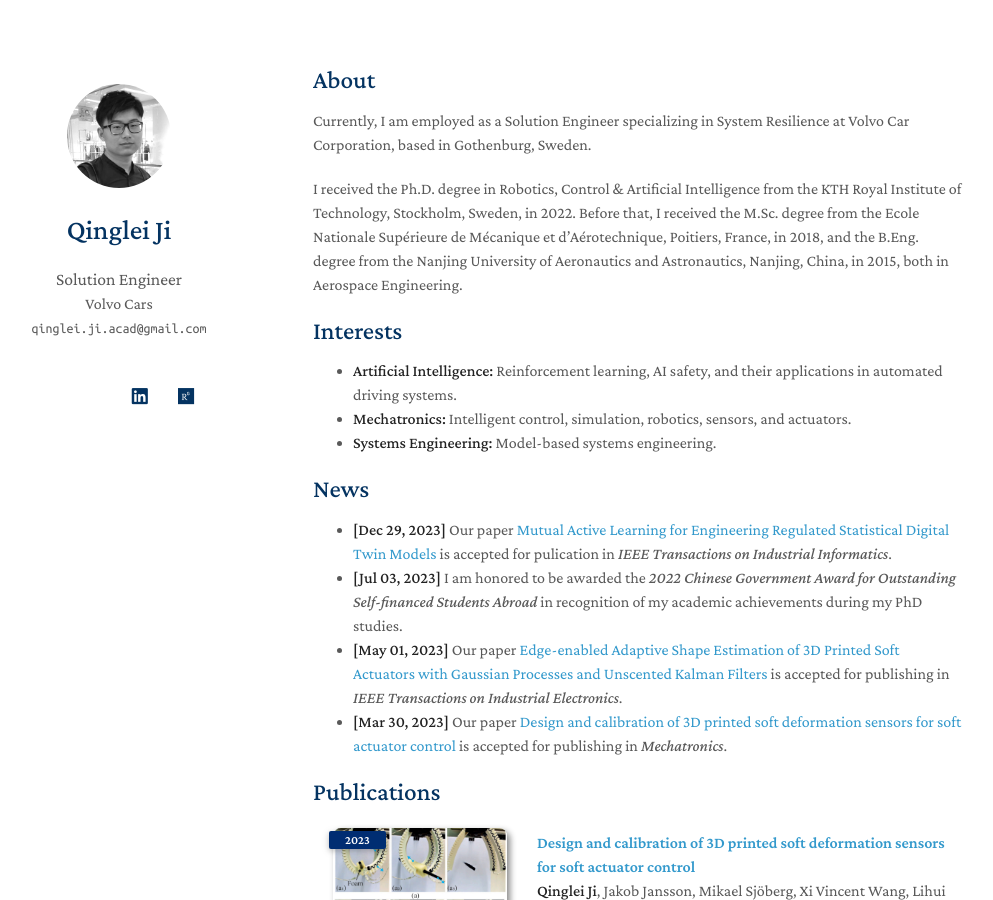
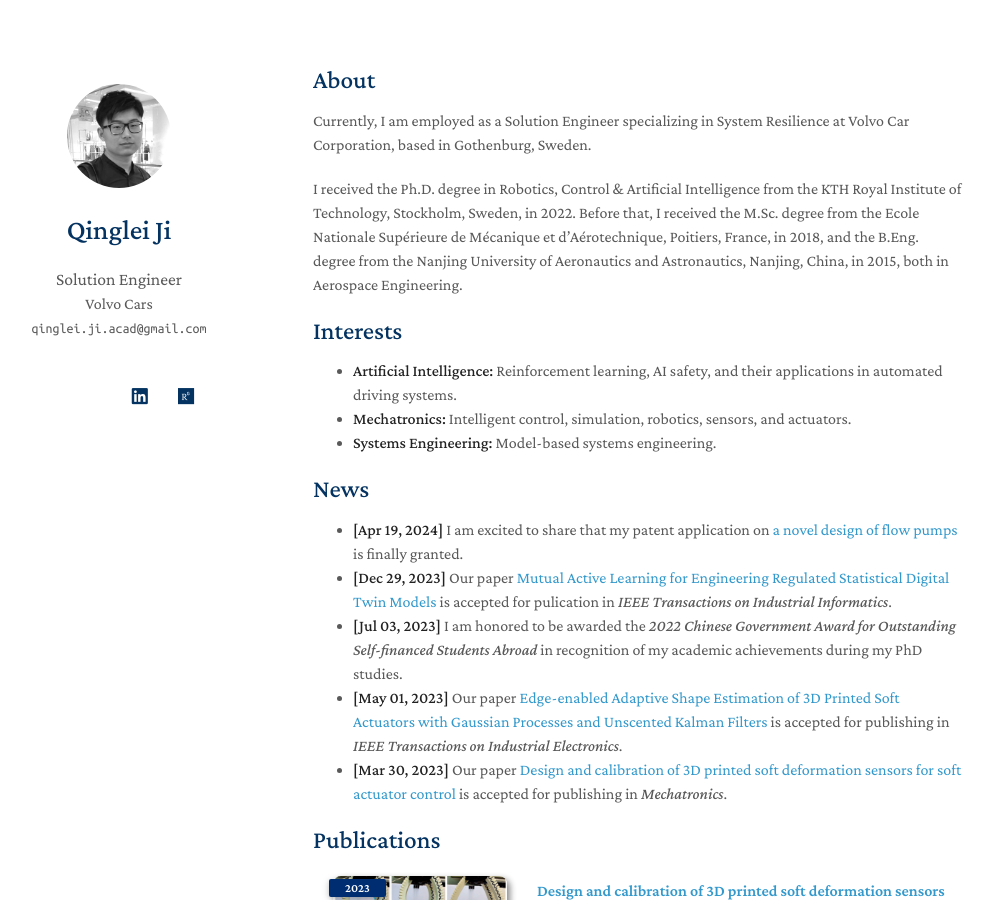
Before and after one commit to QingleiJi/qingleiji.github.io, a Jekyll site: the page built from index.md, in a window 1280 px wide and 900 px high. Shown: the whole window, without its empty margins (157-1150 px from the left). Built offline with Jekyll 4.4.1, drawn with Linux system fonts in a browser that asks for light colours; nearby versions of some CDN libraries; a style sheet for code colours, icons or effects is not loaded.

Commit message:
update patent in April

```diff
--- a/index.md
+++ b/index.md
@@ -14,7 +14,7 @@ I received the Ph.D. degree in Robotics, Control & Artificial Intelligence from
 
 
 ## News
-
+- **[Apr 19, 2024]** I am excited to share that my patent application on [a novel design of flow pumps](https://patentimages.storage.googleapis.com/db/7c/e8/42212fa841705b/CN108252901A.pdf) is finally granted.
 - **[Dec 29, 2023]** Our paper [Mutual Active Learning for Engineering Regulated Statistical Digital Twin Models](https://ieeexplore.ieee.org/abstract/document/10376368) is accepted for pulication in *IEEE Transactions on Industrial Informatics*.
 - **[Jul 03, 2023]** I am honored to be awarded the *2022 Chinese Government Award for Outstanding Self-financed Students Abroad* in recognition of my academic achievements during my PhD studies.
 - **[May 01, 2023]** Our paper [Edge-enabled Adaptive Shape Estimation of 3D Printed Soft Actuators with Gaussian Processes and Unscented Kalman Filters](https://ieeexplore.ieee.org/abstract/document/10113847) is accepted for publishing in *IEEE Transactions on Industrial Electronics*.
```
Also changed, not shown: README.md.
